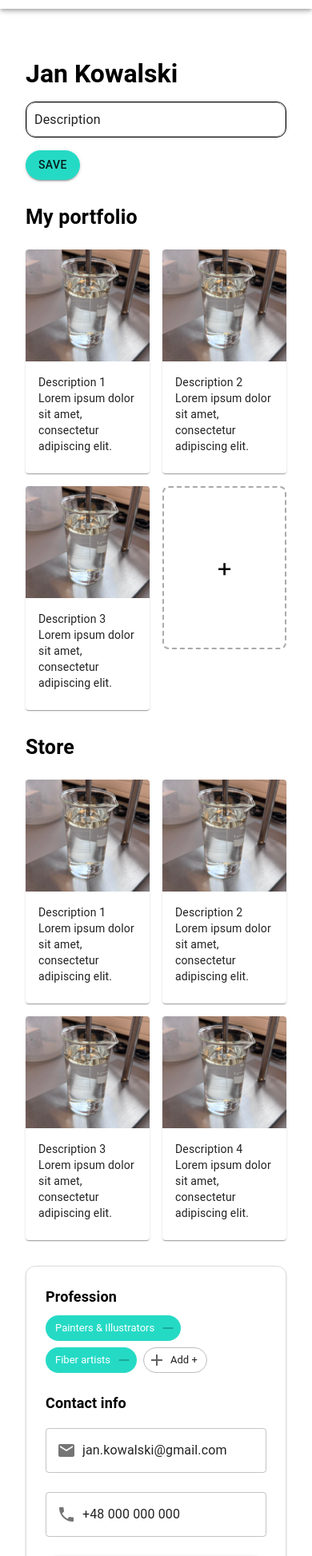
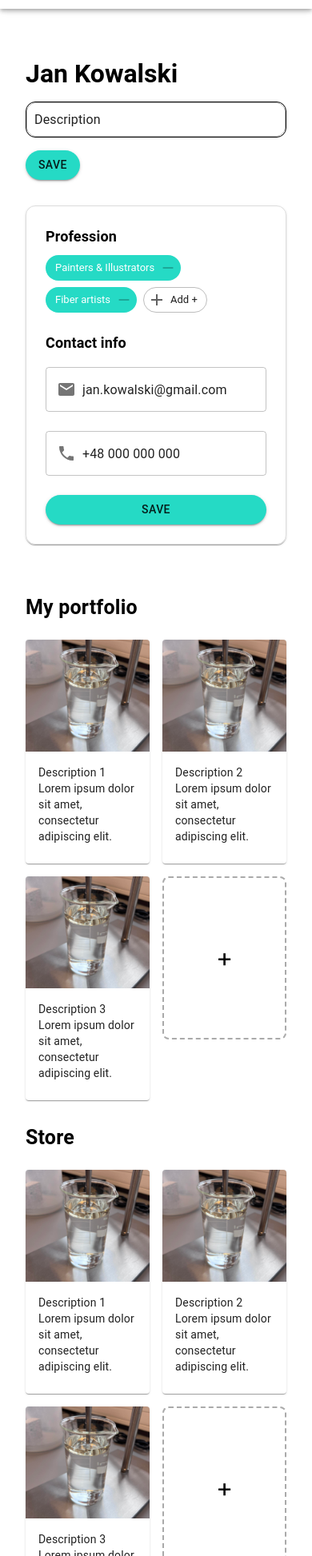
Before and after one commit to ZIG-25/craftable-frontend, a React (Create React App) app: page /profile-artist in a window 390 px wide. Shown: the part 54-2000 px from the top of the page at 80% size. Built offline with nearby package versions, Linux system fonts and the light colour scheme; the HTML template or start-up script is replaced by a standard one.

Commit message:
added responsivity
changed the order of cols

```diff
--- a/src/artist-page/ProfileArtistPage.tsx
+++ b/src/artist-page/ProfileArtistPage.tsx
@@ -21,13 +21,6 @@ import {
   Menu,
   MenuItem,
 } from '@mui/material';
-
-// DONE add saving description
-// DONE add adding and removing profession, contact info
-// DONE fix footer
-// add adding items to portfolio
-// DONE add images to products
-// responsivity
 
 export default function ProfileArtistPage() {
   const ALL_PROFESSIONS = [
@@ -70,6 +63,14 @@ export default function ProfileArtistPage() {
     setAnchorEl(null);
   };
 
+  const handleAddPortfolioItem = () => {
+    console.log("item added");
+  };
+
+  const handleAddStoreItem = () => {
+    console.log("item addded");
+  };
+
   const remainingOptions = ALL_PROFESSIONS.filter((p) => !selected.includes(p));
 
   return (
@@ -85,8 +86,27 @@ export default function ProfileArtistPage() {
         <ArtistTopBar />
 
         {/* main content */}
-        <Box sx={{ flex: 1, p: 4, display: 'flex', flexWrap: 'wrap', gap: 4 }}>
-          <Box sx={{ flex: 2, minWidth: '300px' }}>
+        <Box
+          sx={{
+            flex: 1,
+            p: 4,
+            display: 'flex',
+            flexWrap: 'wrap',
+            gap: 4,
+          }}
+        >
+          {/* left col */}
+          <Box
+            sx={{
+              display: 'flex',
+              flexDirection: 'column',
+              gap: 4,
+              width: { xs: '100%', md: '35%' },
+              minWidth: '300px',
+              order: 1,
+            }}
+          >
+            <Box>
               <Typography variant="h3" fontWeight="bold">
                 Jan Kowalski
               </Typography>
@@ -111,68 +131,9 @@ export default function ProfileArtistPage() {
               >
                 Save
               </Button>
-
-            {/* portfolio */}
-            <Typography variant="h4" mt={4} fontWeight="bold">
-              My portfolio
-            </Typography>
-            <Grid container spacing={2} mt={1}>
-              {[1, 2, 3].map((item) => (
-                <Grid item xs={6} md={3} key={item}>
-                  <Card>
-                    <CardMedia component="img" image={img} height="140" />
-                    <CardContent>
-                      <Typography variant="body2">
-                        Description {item} Lorem ipsum dolor sit amet,
-                        consectetur adipiscing elit.
-                      </Typography>
-                    </CardContent>
-                  </Card>
-                </Grid>
-              ))}
-              <Grid item xs={6} md={3}>
+            </Box>
             <Box
               sx={{
-                    height: 200,
-                    border: '2px dashed #aaa',
-                    borderRadius: '8px',
-                    display: 'flex',
-                    justifyContent: 'center',
-                    alignItems: 'center',
-                    fontSize: '2rem',
-                  }}
-                >
-                  +
-                </Box>
-              </Grid>
-            </Grid>
-
-            {/* store */}
-            <Typography variant="h4" mt={4} fontWeight="bold">
-              Store
-            </Typography>
-            <Grid container spacing={2} mt={1}>
-              {[1, 2, 3, 4].map((item) => (
-                <Grid item xs={6} md={3} key={item}>
-                  <Card>
-                    <CardMedia component="img" image={img} height="140" />
-                    <CardContent>
-                      <Typography variant="body2">
-                        Description {item} Lorem ipsum dolor sit amet,
-                        consectetur adipiscing elit.
-                      </Typography>
-                    </CardContent>
-                  </Card>
-                </Grid>
-              ))}
-            </Grid>
-          </Box>
-
-          {/* sidebar */}
-          <Box
-            sx={{
-              flex: 1,
-              minWidth: '250px',
                 border: '1px solid #ddd',
                 borderRadius: '12px',
                 p: 3,
@@ -254,6 +215,88 @@ export default function ProfileArtistPage() {
               </Button>
             </Box>
           </Box>
+
+          {/* right col */}
+          <Box
+            sx={{
+              width: { xs: '100%', md: '60%' },
+              minWidth: '300px',
+              order: 2,
+            }}
+          >
+            {/* portfolio */}
+            <Typography variant="h4" mt={4} fontWeight="bold">
+              My portfolio
+            </Typography>
+            <Grid container spacing={2} mt={1}>
+              {[1, 2, 3].map((item) => (
+                <Grid item xs={6} md={6} key={item}>
+                  <Card>
+                    <CardMedia component="img" image={img} height="140" />
+                    <CardContent>
+                      <Typography variant="body2">
+                        Description {item} Lorem ipsum dolor sit amet,
+                        consectetur adipiscing elit.
+                      </Typography>
+                    </CardContent>
+                  </Card>
+                </Grid>
+              ))}
+              <Grid item xs={6} md={6}>
+                <Box
+                  onClick={handleAddPortfolioItem}
+                  sx={{
+                    height: 200,
+                    border: '2px dashed #aaa',
+                    borderRadius: '8px',
+                    display: 'flex',
+                    justifyContent: 'center',
+                    alignItems: 'center',
+                    fontSize: '2rem',
+                  }}
+                >
+                  +
+                </Box>
+              </Grid>
+            </Grid>
+
+            {/* store */}
+            <Typography variant="h4" mt={4} fontWeight="bold">
+              Store
+            </Typography>
+            <Grid container spacing={2} mt={1}>
+              {[1, 2, 3].map((item) => (
+                <Grid item xs={6} md={6} key={item}>
+                  <Card>
+                    <CardMedia component="img" image={img} height="140" />
+                    <CardContent>
+                      <Typography variant="body2">
+                        Description {item} Lorem ipsum dolor sit amet,
+                        consectetur adipiscing elit.
+                      </Typography>
+                    </CardContent>
+                  </Card>
+                </Grid>
+              ))}
+              <Grid item xs={6} md={6}>
+                <Box
+                  onClick={handleAddStoreItem}
+                  sx={{
+                    height: 200,
+                    border: '2px dashed #aaa',
+                    borderRadius: '8px',
+                    display: 'flex',
+                    justifyContent: 'center',
+                    alignItems: 'center',
+                    fontSize: '2rem',
+                  }}
+                >
+                  +
+                </Box>
+              </Grid>
+            </Grid>
+          </Box>
+        </Box>
         <Footer />
       </Box>
     </>
```
Lines whose indentation alone changed are shown as unchanged.
